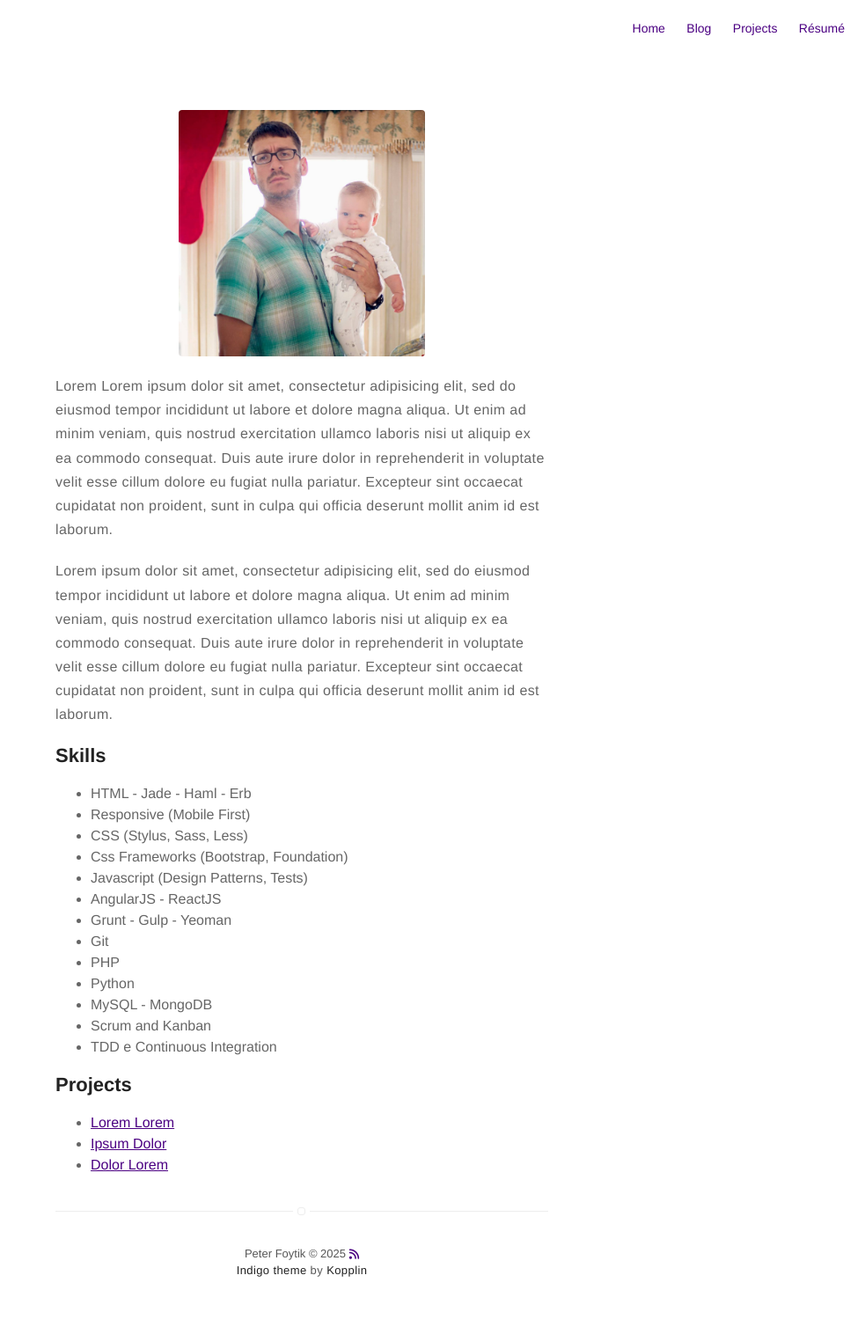
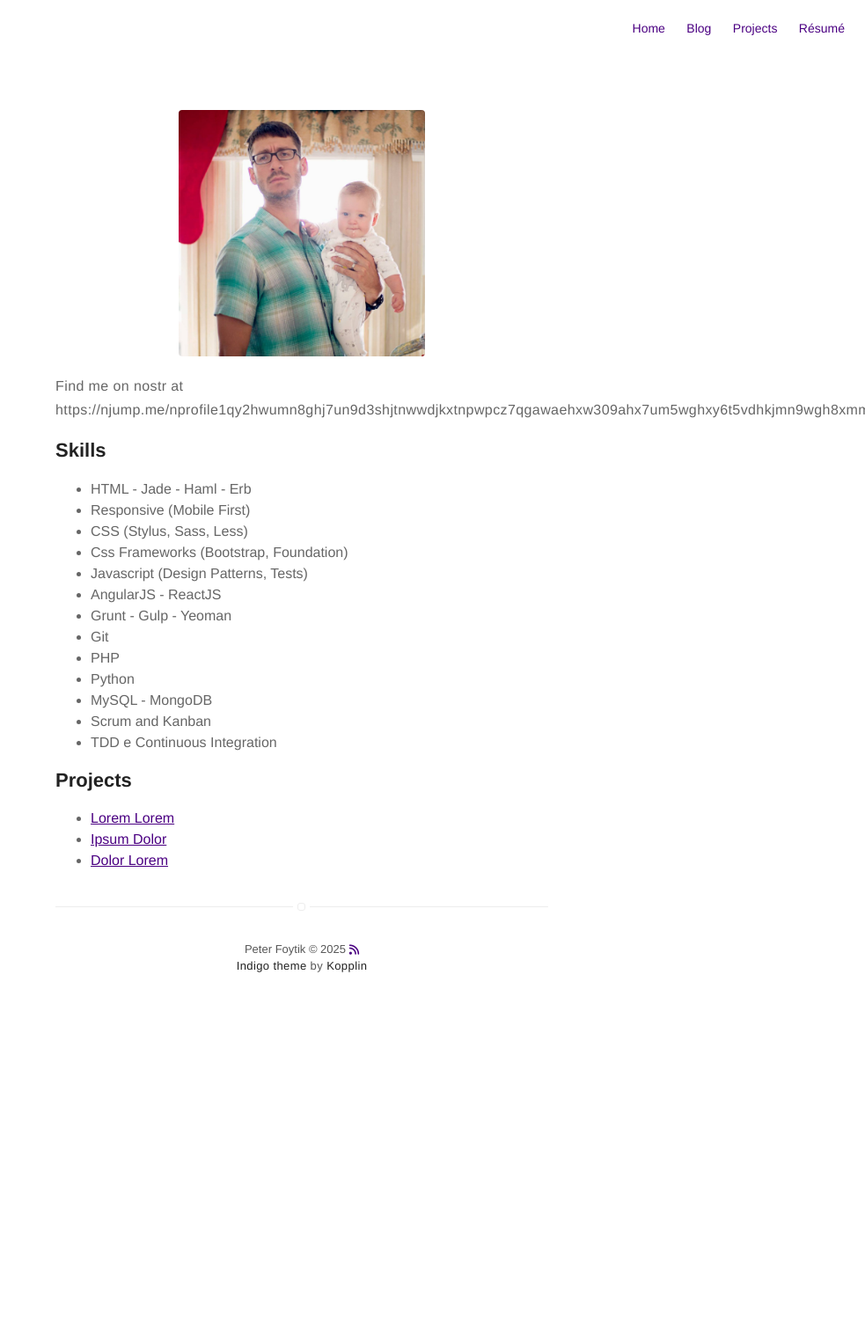
Before and after one commit to pfoytik/pfoytik.github.io, a Jekyll site: the page built from about.md, in a window 1280 px wide. Shown: the whole page at 88% size, without its empty margins (297-1280 px from the left). Built offline with Jekyll 4.4.1, drawn with Linux system fonts in a browser that asks for light colours; nearby versions of some CDN libraries; after the commit the page ends 1169 px from its top, so only the background shows below that.

Commit message:
Update about.md

```diff
--- a/about.md
+++ b/about.md
@@ -4,19 +4,8 @@ layout: page
 ---
 ![Profile Image]({% if site.external-image %}{{ site.picture }}{% else %}{{ site.url }}/{{ site.picture }}{% endif %})
 
-<p>Lorem Lorem ipsum dolor sit amet, consectetur adipisicing elit, sed do eiusmod
-tempor incididunt ut labore et dolore magna aliqua. Ut enim ad minim veniam,
-quis nostrud exercitation ullamco laboris nisi ut aliquip ex ea commodo
-consequat. Duis aute irure dolor in reprehenderit in voluptate velit esse
-cillum dolore eu fugiat nulla pariatur. Excepteur sint occaecat cupidatat non
-proident, sunt in culpa qui officia deserunt mollit anim id est laborum.</p>
-
-<p>Lorem ipsum dolor sit amet, consectetur adipisicing elit, sed do eiusmod
-tempor incididunt ut labore et dolore magna aliqua. Ut enim ad minim veniam,
-quis nostrud exercitation ullamco laboris nisi ut aliquip ex ea commodo
-consequat. Duis aute irure dolor in reprehenderit in voluptate velit esse
-cillum dolore eu fugiat nulla pariatur. Excepteur sint occaecat cupidatat non
-proident, sunt in culpa qui officia deserunt mollit anim id est laborum.</p>
+<p> Find me on nostr at
+https://njump.me/nprofile1qy2hwumn8ghj7un9d3shjtnwwdjkxtnpwpcz7qgawaehxw309ahx7um5wghxy6t5vdhkjmn9wgh8xmmrd9skctcqyr784qwyujee0jq0nv7pzdu783ruz30s44n47xhvdkn72ctkckwhyswk5d4</p>
 
 <h2>Skills</h2>
 
```
